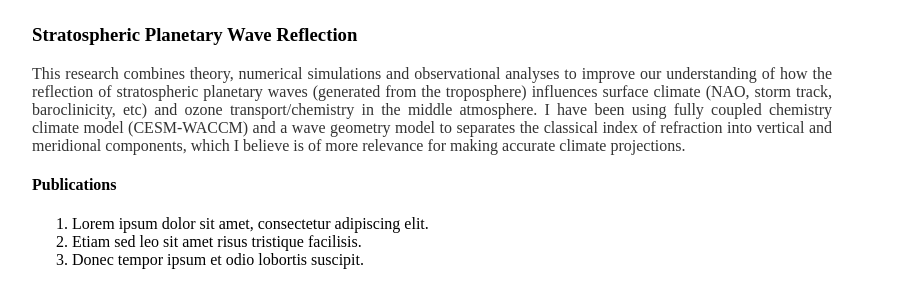
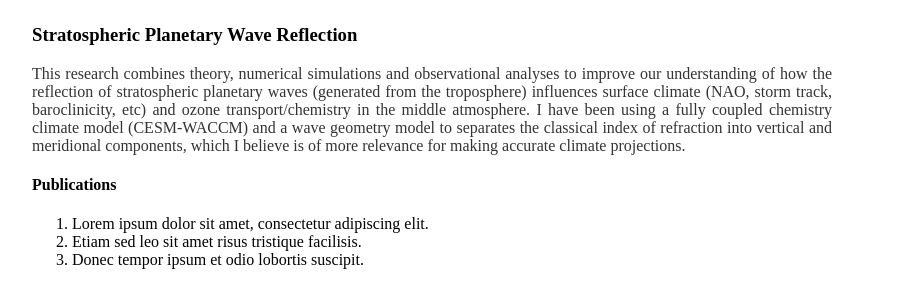
Before and after one commit to sandrolubis/sandrolubis.github.io, a Jekyll site: the page built from research/index.html, in a window 1280 px wide. Shown: the part 154-444 px from the top of the page, without its empty margins (276-1174 px from the left). Built offline with Jekyll 4.4.1, drawn with Linux system fonts in a browser that asks for light colours.

Commit message:
Update index.html

```diff
--- a/research/index.html
+++ b/research/index.html
@@ -8,7 +8,7 @@ title: Research Interests | Sandro Lubis
 			<p class="indented"><font size=3> This research combines theory, numerical simulations and
 				observational analyses to improve our understanding of how the reflection of stratospheric planetary waves (generated from the troposphere)
 				 influences surface climate (NAO, storm track, baroclinicity, etc) and ozone transport/chemistry in the middle atmosphere. I have been
-				using fully coupled chemistry climate model (CESM-WACCM) and a wave geometry model to separates the classical index of refraction into vertical and meridional
+				using a fully coupled chemistry climate model (CESM-WACCM) and a wave geometry model to separates the classical index of refraction into vertical and meridional
 				components, which I believe is of more relevance for making accurate climate projections.  </font></p>
 			<h4>Publications</h4>
 			<ol>
```
